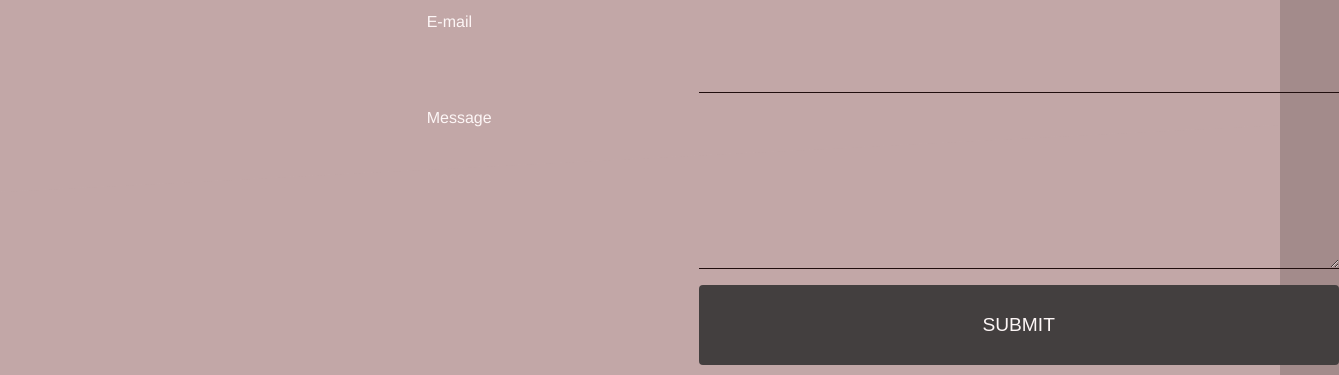
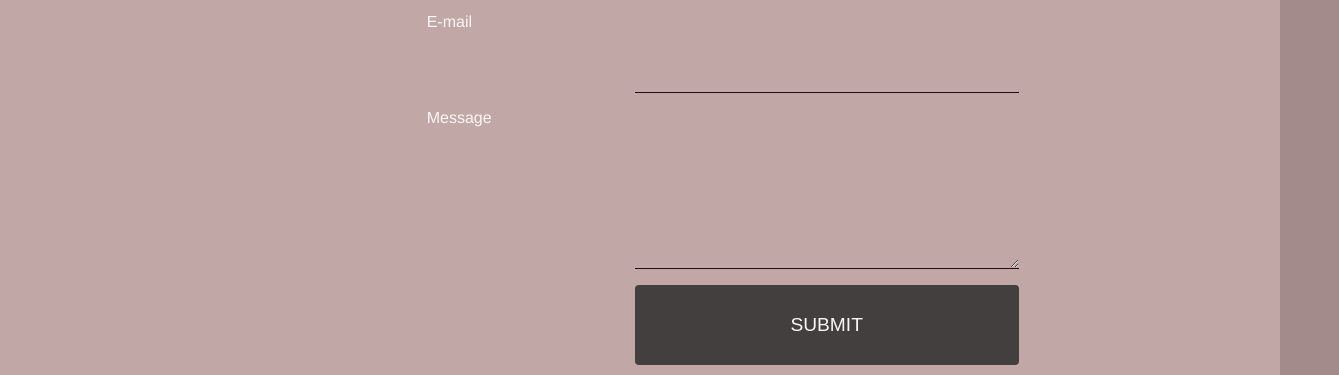
Before and after one commit to sarablom/slutprojekt_portfolio, a plain HTML site: page contact.html in a window 1280 px wide. Shown: the part 218-593 px from the top of the page, 1339 px wide, since content can reach past the window. Drawn offline with nearby package versions, Linux system fonts and the light colour scheme.

Commit message:
Changed form in laptop mode

```diff
--- a/css/style.css
+++ b/css/style.css
@@ -165,7 +165,7 @@ main form {
     animation: slideInFromLeft 1s ease-in;
     margin: 0.4rem 0;
     display: grid;
-    grid-template-columns: 20vw 50vw;
+    grid-template-columns: 15vw 30vw;
     grid-template-rows: 10vh 10vh 20vh 10vh;
     gap: 1rem;
     }
```
